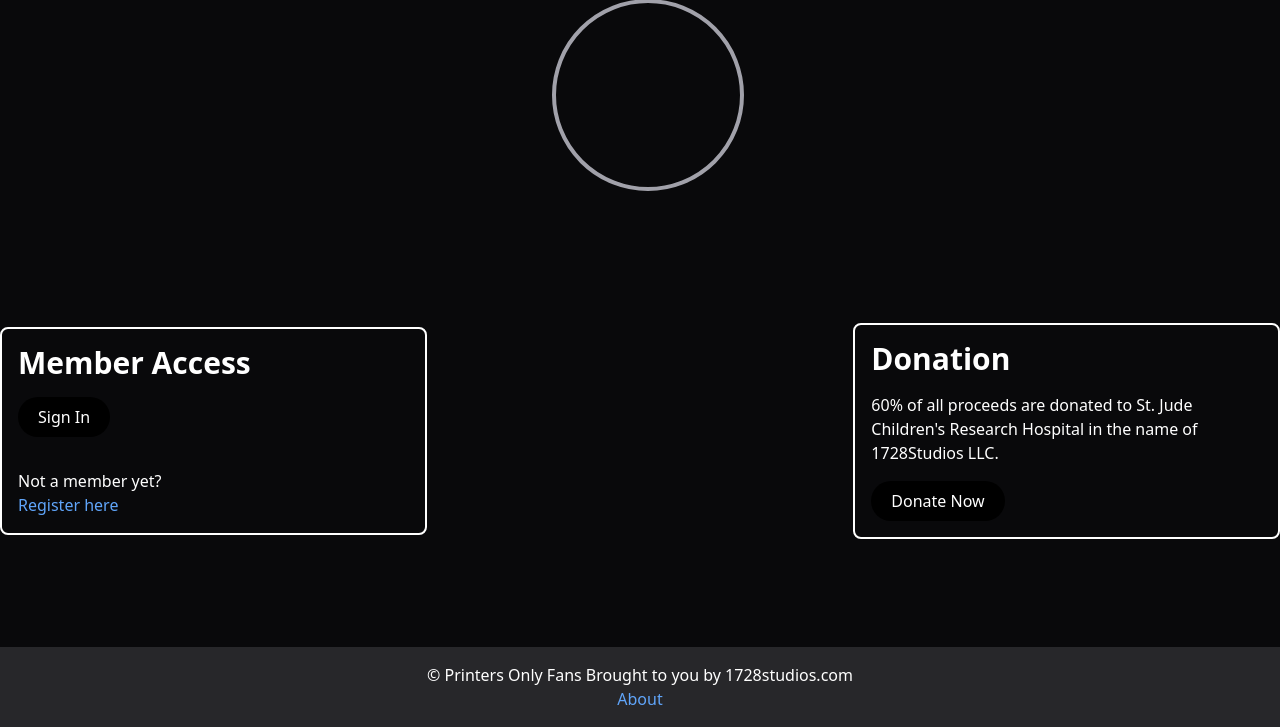
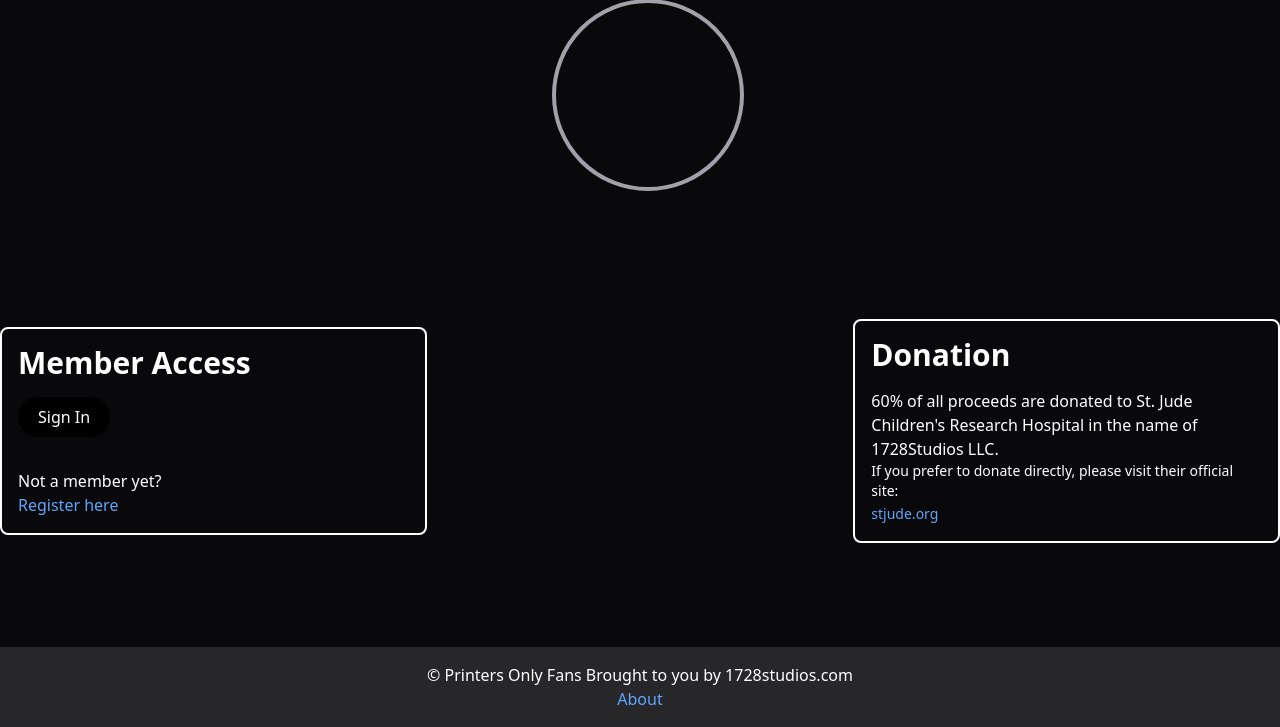
Before and after one commit to Brundlestorm/Printers-Only-Fans, a PHP site: page / in a window 1280 px wide. Shown: the part 73-800 px from the top of the page. Run offline with PHP 8.4, Linux system fonts and the light colour scheme; some libraries are stand-ins or nearby versions; grey boxes are pictures that could not be loaded.

Commit message:
changed donate link

```diff
--- a/index.php
+++ b/index.php
@@ -54,9 +54,8 @@ if (isset($_SESSION['user_id'])) {
         <section class="w-full md:w-1/3 p-4 card" style="border: 2px solid white; border-radius: 8px;">
             <h2 class="text-3xl font-bold mb-4">Donation</h2>
             <p>60% of all proceeds are donated to St. Jude Children's Research Hospital in the name of 1728Studios LLC.</p>
-            <div class="mt-4">
-                <a href="https://www.stjude.org" target="_blank" class="bg-black text-white border-none rounded-full px-5 py-2 transition-colors duration-300 ease-linear hover:bg-gray-800 inline-block text-center">Donate Now</a>
-            </div>
+            <p class="text-sm">If you prefer to donate directly, please visit their official site:</p>
+            <a href="https://www.stjude.org" target="_blank" class="text-blue-400 hover:text-blue-300 text-sm">stjude.org</a>
         </section>
 
 
```
